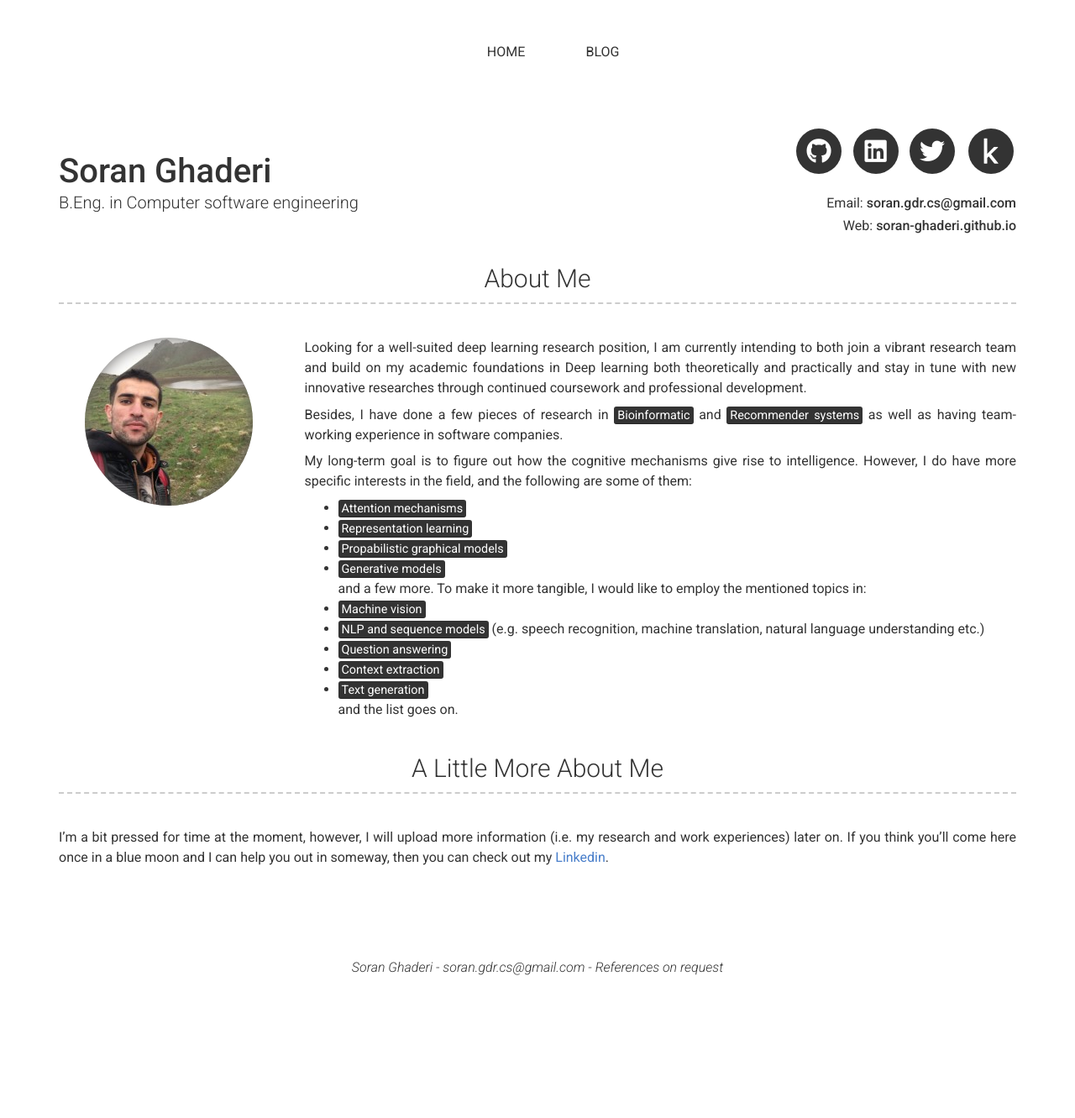
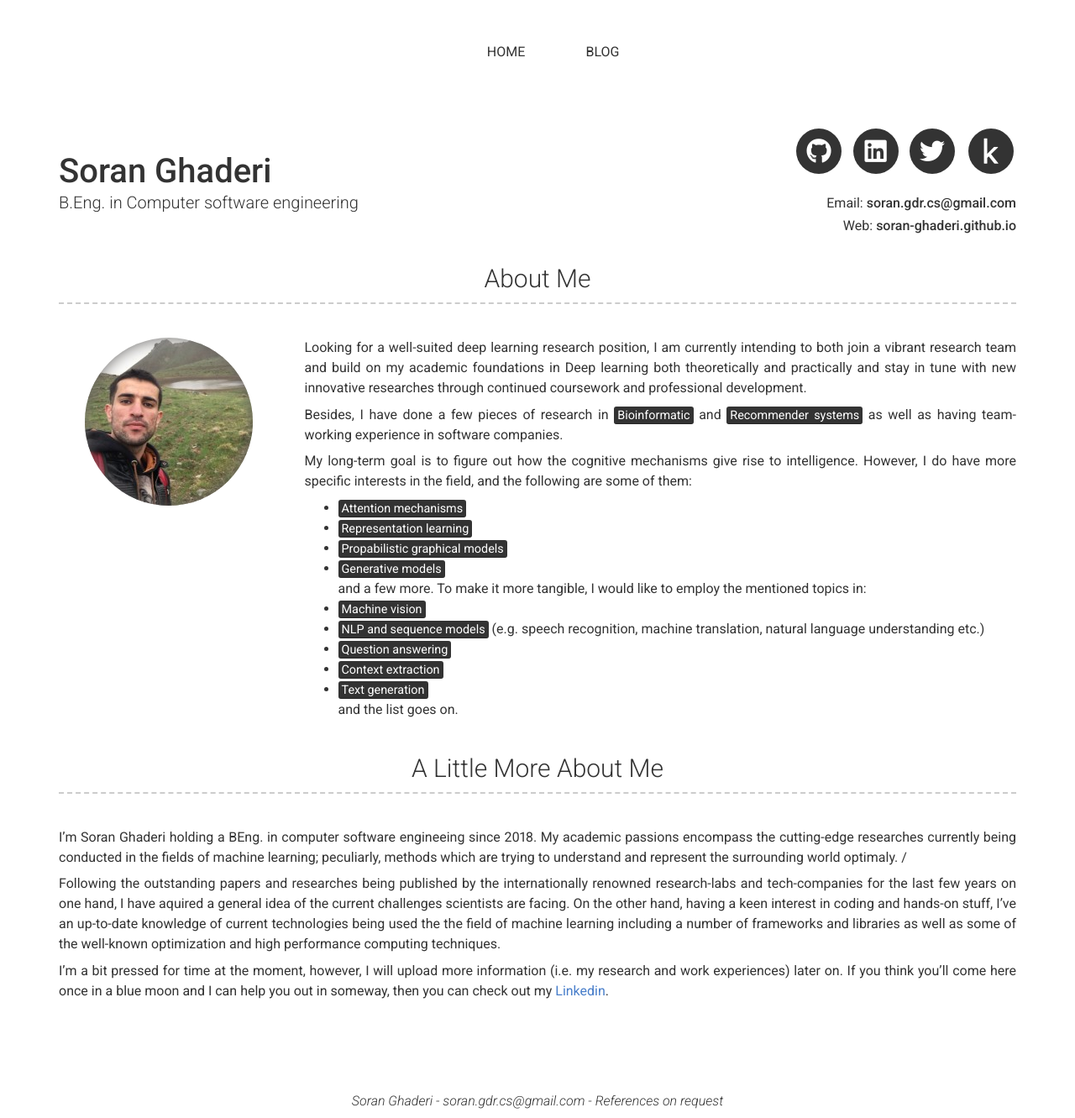
Before and after one commit to soran-ghaderi/soran-ghaderi.github.io, a Jekyll site: the page built from index.md, in a window 1280 px wide. Shown: the whole page at 84% size. Built offline with Jekyll 4.4.1, drawn with Linux system fonts in a browser that asks for light colours; nearby versions of some CDN libraries; before the commit the page ends 1172 px from its top, so only the background shows below that.

Commit message:
1. Modified the more content section

```diff
--- a/_config.yml
+++ b/_config.yml
@@ -102,6 +102,13 @@ about_content: | # this will include new lines to allow paragraphs
 # More Section
 # more_title: A Little More About Me #(Use this to override about more section title)
 more_content: | # this will include new lines to allow paragraphs
+  I'm Soran Ghaderi holding a BEng. in computer software engineeing since 2018. My academic passions encompass the cutting-edge
+  researches currently being conducted in the fields of machine learning; peculiarly, methods which are trying to understand and represent the surrounding world optimaly. /
+
+  Following the outstanding papers and researches being published by the internationally renowned research-labs and tech-companies for the last few years on one hand,
+  I have aquired a general idea of the current challenges scientists are facing. On the other hand, having a keen interest in coding and hands-on stuff, I've
+   an up-to-date knowledge of current technologies being used the the field of machine learning including a number of frameworks and libraries as well as some of the
+  well-known optimization and high performance computing techniques.
 
   I'm a bit pressed for time at the moment, however, I will upload more information (i.e. my research and work experiences) later on.
     If you think you'll come here once in a blue moon and I can help you out in someway, then you can check out my <a href="https://www.linkedin.com/in/soran-ghadri/">Linkedin</a>.
```
